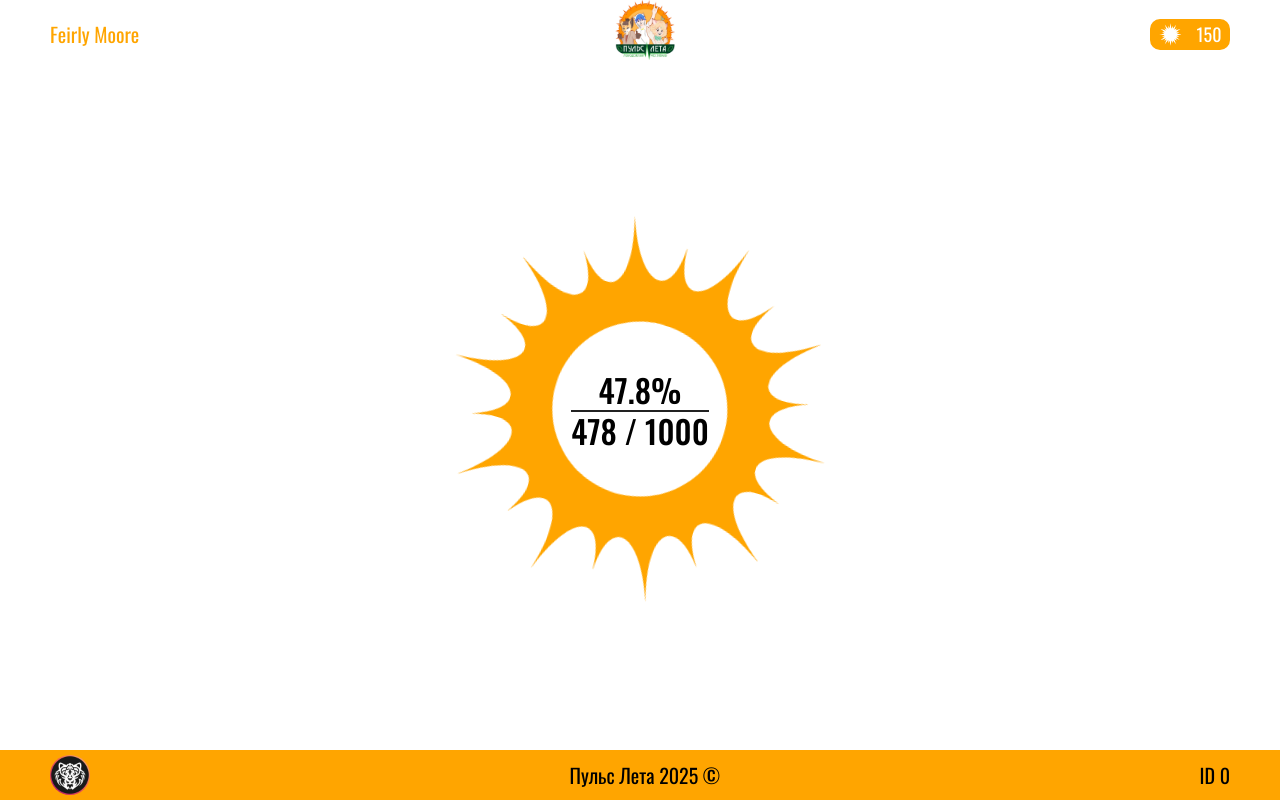
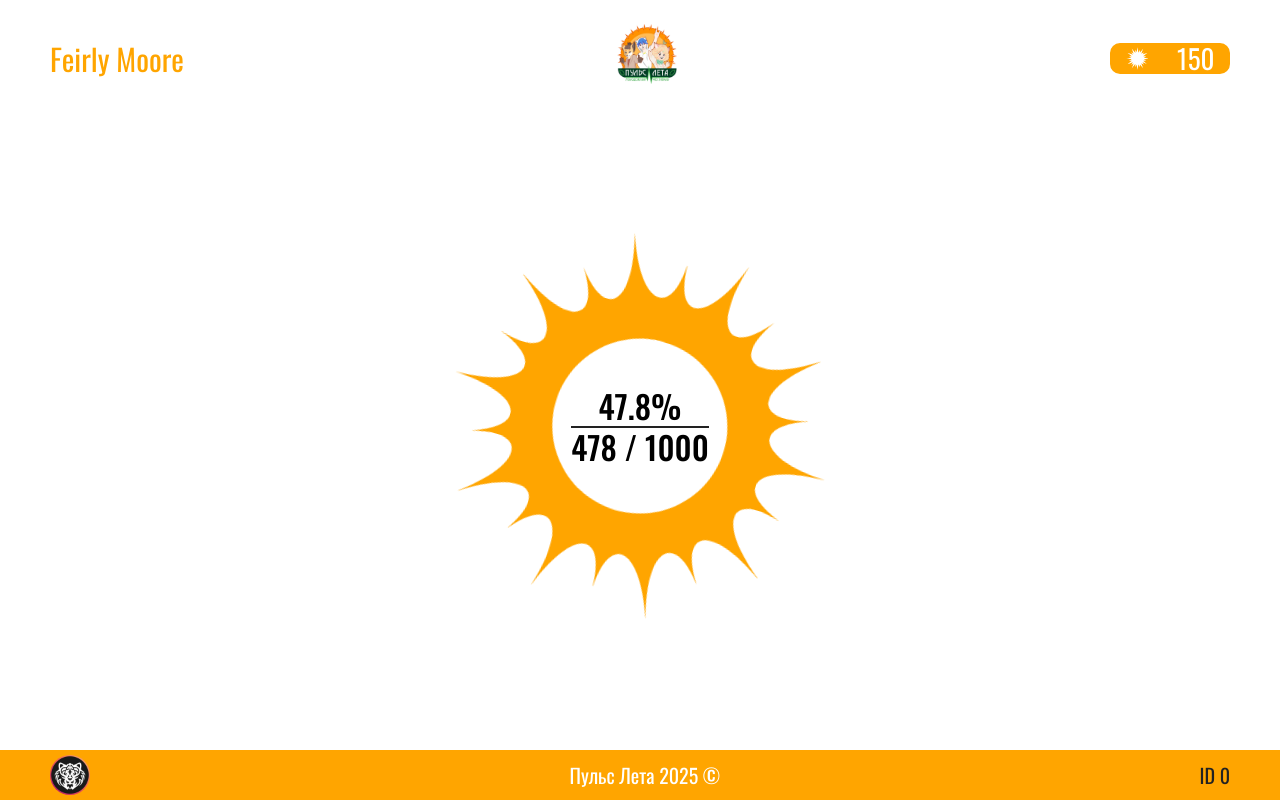
Before and after one commit to Russian-Association-Organizers/RAO-platform, a website: page docs/modules/quest-counter/summerbeat.html in a window 1280 px wide. Drawn offline with nearby package versions, Linux system fonts and the light colour scheme.

Commit message:
Dev 0.1.6.3 > Markup Part 7 ( Create Modules )

```diff
--- a/source/sass/blocks/modules/quest-counter/quest-counter-footer.scss
+++ b/source/sass/blocks/modules/quest-counter/quest-counter-footer.scss
@@ -3,6 +3,7 @@
 	width: 100%;
 	height: 5em;
 	background-color: orange;
+	color: #222222;
 }
 
 .quest-footer_wrapper {
@@ -28,6 +29,7 @@
 
 .quest-footer_summerbeat {
 	font-size: 2em;
+	color: white;
 }
 
 .user-id {
--- a/source/sass/blocks/modules/quest-counter/quest-counter-header.scss
+++ b/source/sass/blocks/modules/quest-counter/quest-counter-header.scss
@@ -20,10 +20,34 @@
   box-sizing: border-box;
   padding: 0 1em 0 1em;
 
+  @media (min-width: 400px) {
+    padding: 0.5em 1em 0 1em;
+  }
+
+  @media (min-width: 450px) {
+    padding: 1em 1em 0 1em;
+  }
+
+  @media (min-width: 500px) {
+    padding: 1.5em 1em 0 1em;
+  }
+
   .user-name{
   	font-size: 2em;
   	color: orange;
   	font-family: $font-stack--Oswald-Regular;
+
+  	@media (min-width: 400px) {
+    	font-size: 2.4em;
+  	}
+
+  	@media (min-width: 450px) {
+    	font-size: 2.7em;
+  	}
+
+  	@media (min-width: 500px) {
+    	font-size: 3em;
+  	}
   }
 
   .logo {
@@ -44,6 +68,18 @@
   	border: 2px solid orange;
   	border-radius: 10px;
   	background: orange;
+
+  	@media (min-width: 400px) {
+    	font-size: 1em;
+  	}
+
+  	@media (min-width: 450px) {
+    	font-size: 1.3em;
+  	}
+
+  	@media (min-width: 500px) {
+    	font-size: 1.5em;
+  	}
   }
 
   .score-counter_number {
```
Also changed, not shown: dist/css/style.css, dist/css/style.min.css, docs/css/style.css, docs/css/style.min.css, 2 other files.
